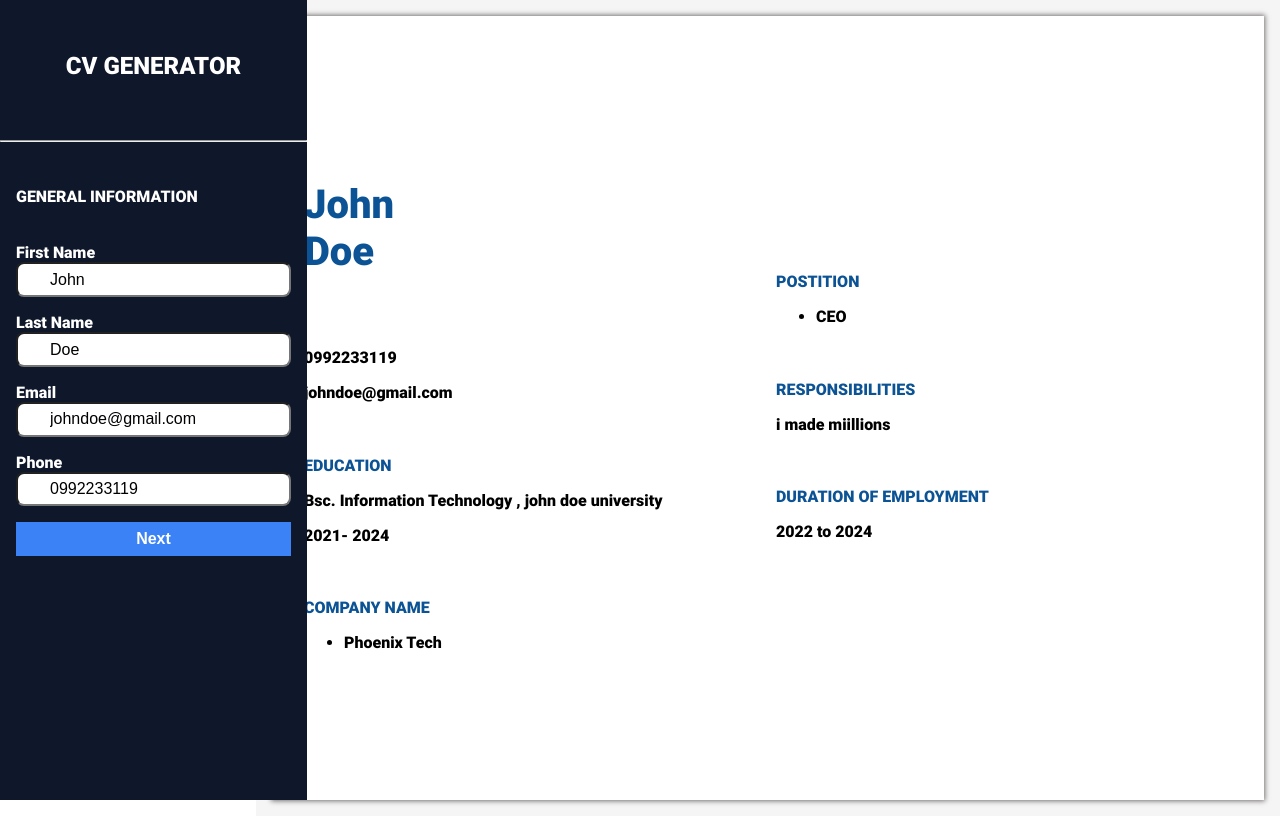
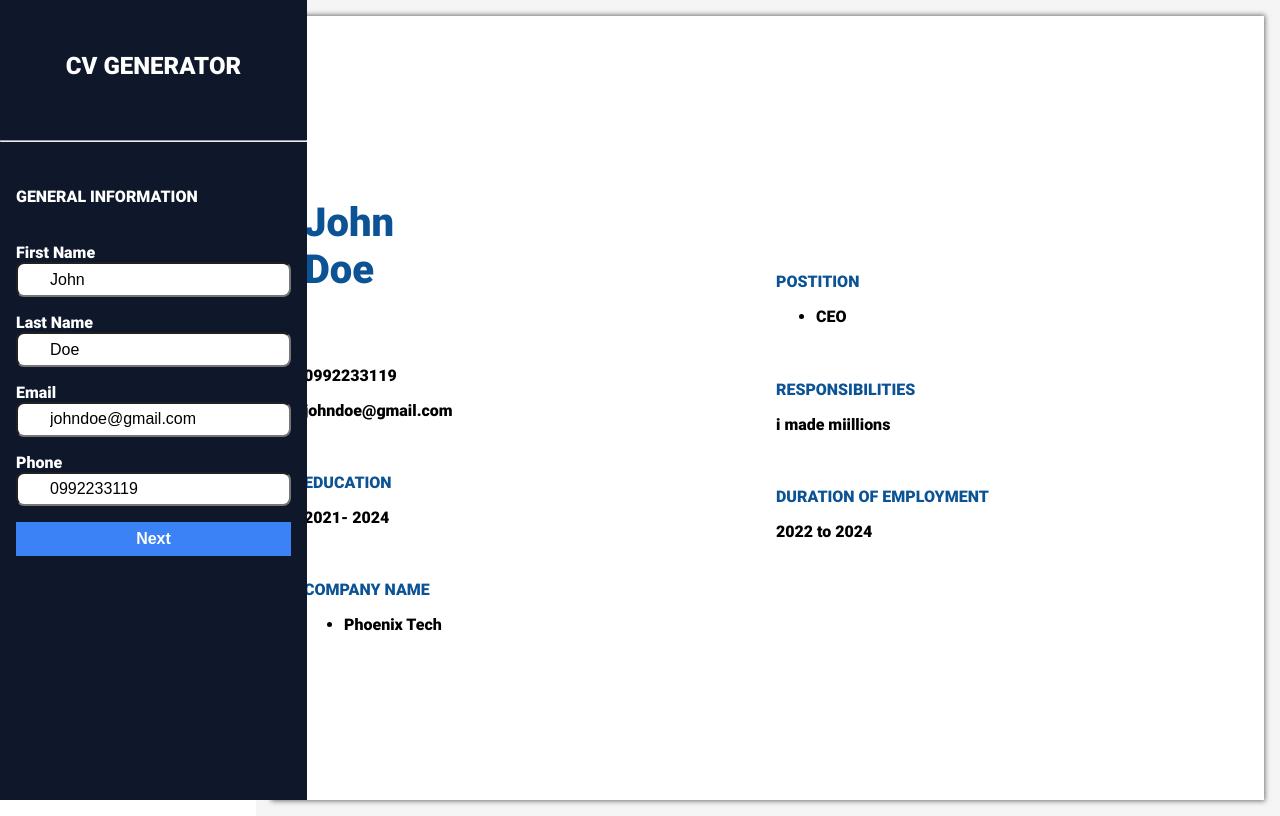
Before and after one commit to PhoenixTech2003/cv-application, a React (Vite) app: page / in a window 1280 px wide. Built offline with nearby package versions, Linux system fonts and the light colour scheme.

Commit message:
chore: Remove commented out code in CvDisplay component

```diff
--- a/src/components.jsx
+++ b/src/components.jsx
@@ -89,7 +89,7 @@ function CvDisplay({details}){
                     </div>
                     <div>
                         <h2>EDUCATION</h2>
-                        <p>{details.title + " "} , {" " + details.school}</p>
+                        {/* <p>{details.title + " "} , {" " + details.school}</p> */}
                         <p>{details.sYear}- {details.eYear}</p>
                     </div>
                     <div>
```
